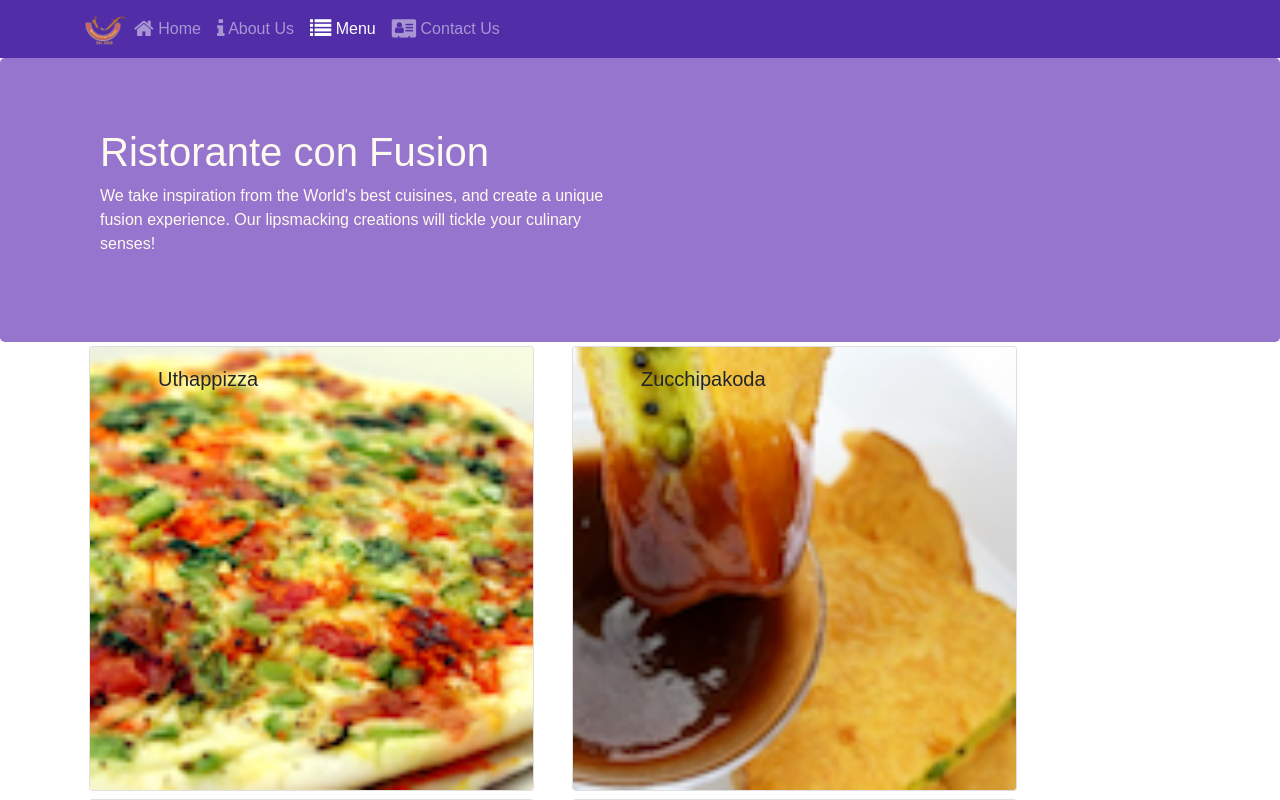
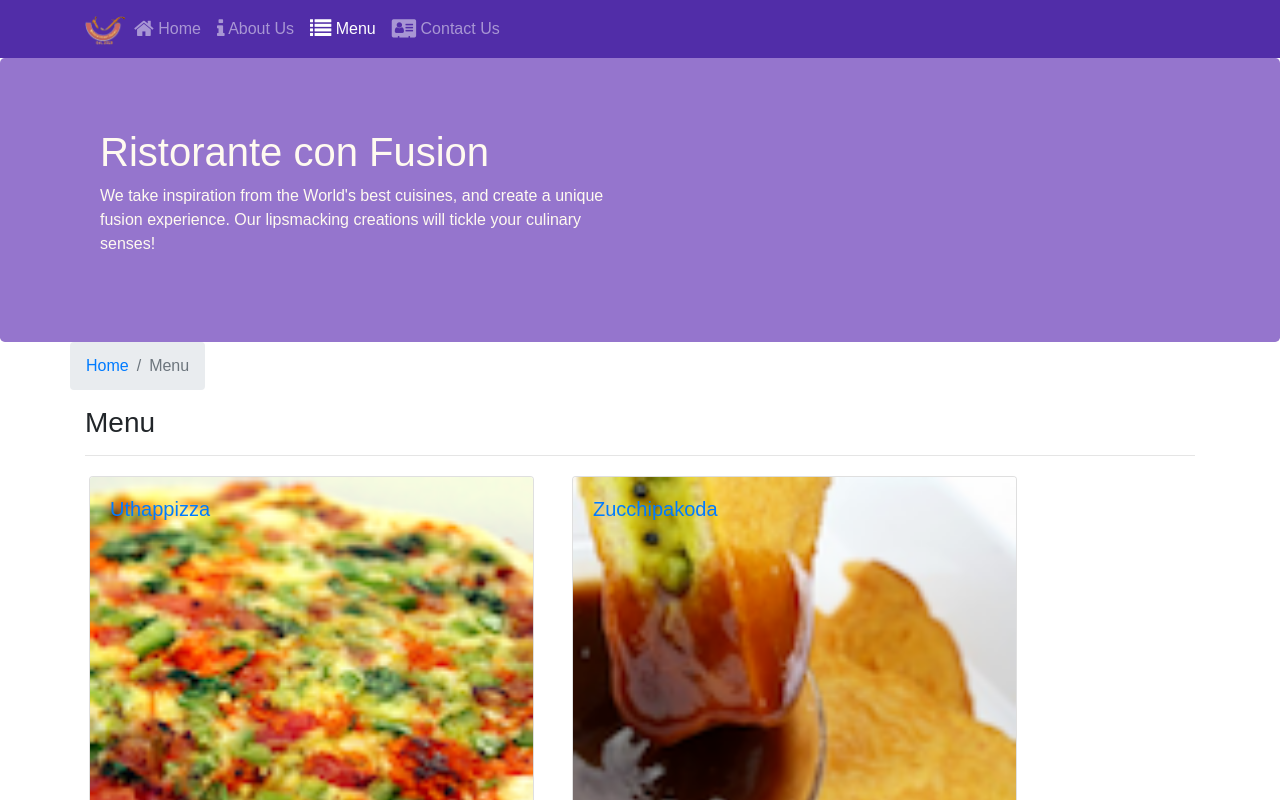
Before and after one commit to s-any-ok/React, a React (Create React App) app: page /menu in a window 1280 px wide. Shown: the top 800 px of the page. Built offline with nearby package versions, Linux system fonts and the light colour scheme.

Commit message:
Single Page Applications Part 2

```diff
--- a/src/components/ContactComponent.js
+++ b/src/components/ContactComponent.js
@@ -1,8 +1,22 @@
 import React from "react";
+import { Breadcrumb, BreadcrumbItem } from "reactstrap";
+import { Link } from "react-router-dom";
 
 function Contact(props) {
   return (
     <div className="container">
+      <div className="row">
+        <Breadcrumb>
+          <BreadcrumbItem>
+            <Link to="/home">Home</Link>
+          </BreadcrumbItem>
+          <BreadcrumbItem active>Contact Us</BreadcrumbItem>
+        </Breadcrumb>
+        <div className="col-12">
+          <h3>Contact Us</h3>
+          <hr />
+        </div>
+      </div>
       <div className="row row-content">
         <div className="col-12">
           <h3>Location Information</h3>
--- a/src/components/DishdetailComponent.js
+++ b/src/components/DishdetailComponent.js
@@ -1,5 +1,14 @@
 import React from "react";
-import { Card, CardImg, CardText, CardBody, CardTitle } from "reactstrap";
+import {
+  Card,
+  CardImg,
+  CardText,
+  CardBody,
+  CardTitle,
+  Breadcrumb,
+  BreadcrumbItem,
+} from "reactstrap";
+import { Link } from "react-router-dom";
 
 function RenderDish({ dish }) {
   if (dish != null)
@@ -15,10 +24,9 @@
   else return <div></div>;
 }
 
-function RenderComments({ dish }) {
-  if (dish != null) {
-    if (dish.comments != null) {
-      const commentList = dish.comments.map((comment) => {
+function RenderComments({ comments }) {
+  if (comments != null) {
+    const commentList = comments.map((comment) => {
       return (
         <div key={comment.id}>
           <ul className="list-unstyled">
@@ -41,7 +49,6 @@
         {commentList}
       </div>
     );
-    }
   } else {
     return <div></div>;
   }
@@ -51,11 +58,23 @@
   return (
     <div className="container">
       <div className="row">
+        <Breadcrumb>
+          <BreadcrumbItem>
+            <Link to="/menu">Menu</Link>
+          </BreadcrumbItem>
+          <BreadcrumbItem active>{props.dish.name}</BreadcrumbItem>
+        </Breadcrumb>
+        <div className="col-12">
+          <h3>{props.dish.name}</h3>
+          <hr />
+        </div>
+      </div>
+      <div className="row">
         <div className="col-12 col-md-5 m-1">
           <RenderDish dish={props.dish} />
         </div>
         <div className="col-12 col-md-5 m-1">
-          <RenderComments dish={props.dish} />
+          <RenderComments comments={props.comments} />
         </div>
       </div>
     </div>
--- a/src/components/MainComponent.js
+++ b/src/components/MainComponent.js
@@ -33,6 +33,21 @@
       );
     };
 
+    const DishWithId = ({ match }) => {
+      return (
+        <DishDetail
+          dish={
+            this.state.dishes.filter(
+              (dish) => dish.id === +match.params.dishId
+            )[0]
+          }
+          comments={this.state.comments.filter(
+            (comment) => comment.dishId === +match.params.dishId
+          )}
+        />
+      );
+    };
+
     return (
       <div>
         <Header />
@@ -43,6 +58,7 @@
             path="/menu"
             component={() => <Menu dishes={this.state.dishes} />}
           />
+          <Route path="/menu/:dishId" component={DishWithId} />
           <Route exact path="/contactus" component={Contact} />
           <Redirect to="/home" />
         </Switch>
--- a/src/components/MenuComponent.js
+++ b/src/components/MenuComponent.js
@@ -1,13 +1,23 @@
 import React from "react";
-import { Card, CardImg, CardImgOverlay, CardTitle } from "reactstrap";
+import {
+  Card,
+  CardImg,
+  CardImgOverlay,
+  CardTitle,
+  Breadcrumb,
+  BreadcrumbItem,
+} from "reactstrap";
+import { Link } from "react-router-dom";
 
 function RenderMenuItem({ dish, onClick }) {
   return (
-    <Card key={dish.id}>
-      <CardImg width="100%" src={dish.image} alt={dish.name} />
-      <CardImgOverlay body className="ml-5">
-        <CardTitle>{dish.name}</CardTitle>
-      </CardImgOverlay>
+    <Card>
+      <Link to={`/menu/${dish.id}`}>
+        <CardImg width="100%" src={dish.image} alt={dish.name} />
+        <CardImgOverlay>
+          <CardTitle>{dish.name}</CardTitle>
+        </CardImgOverlay>
+      </Link>
     </Card>
   );
 }
@@ -16,13 +26,25 @@
   const menu = props.dishes.map((dish) => {
     return (
       <div className="col-12 col-md-5 m-1">
-        <RenderMenuItem dish={dish} onClick={props.onClick} />
+        <RenderMenuItem dish={dish} />
       </div>
     );
   });
 
   return (
     <div className="container">
+      <div className="row">
+        <Breadcrumb>
+          <BreadcrumbItem>
+            <Link to="/home">Home</Link>
+          </BreadcrumbItem>
+          <BreadcrumbItem active>Menu</BreadcrumbItem>
+        </Breadcrumb>
+        <div className="col-12">
+          <h3>Menu</h3>
+          <hr />
+        </div>
+      </div>
       <div className="row">{menu}</div>
     </div>
   );
```
Lines whose indentation alone changed are shown as unchanged.
